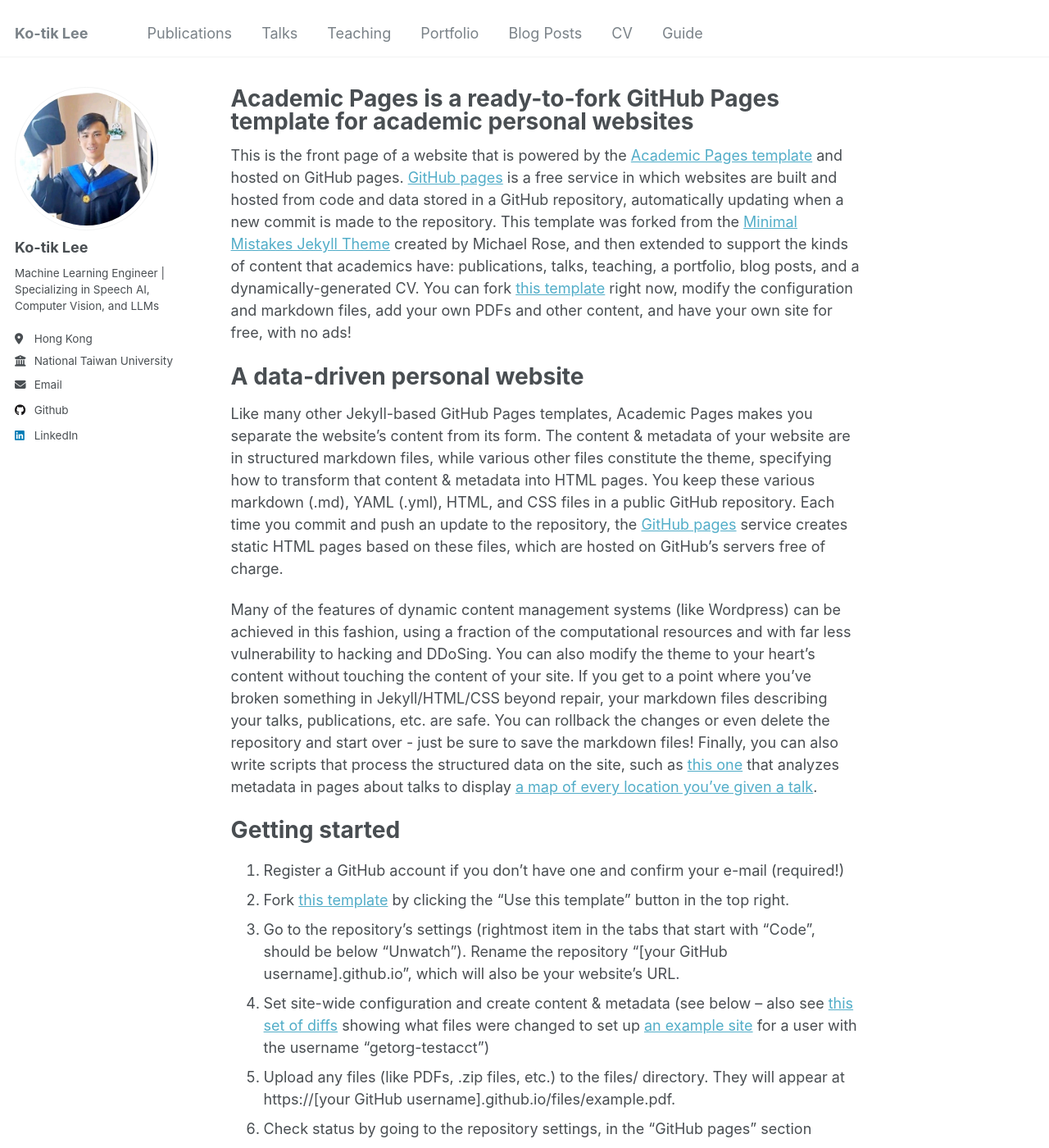
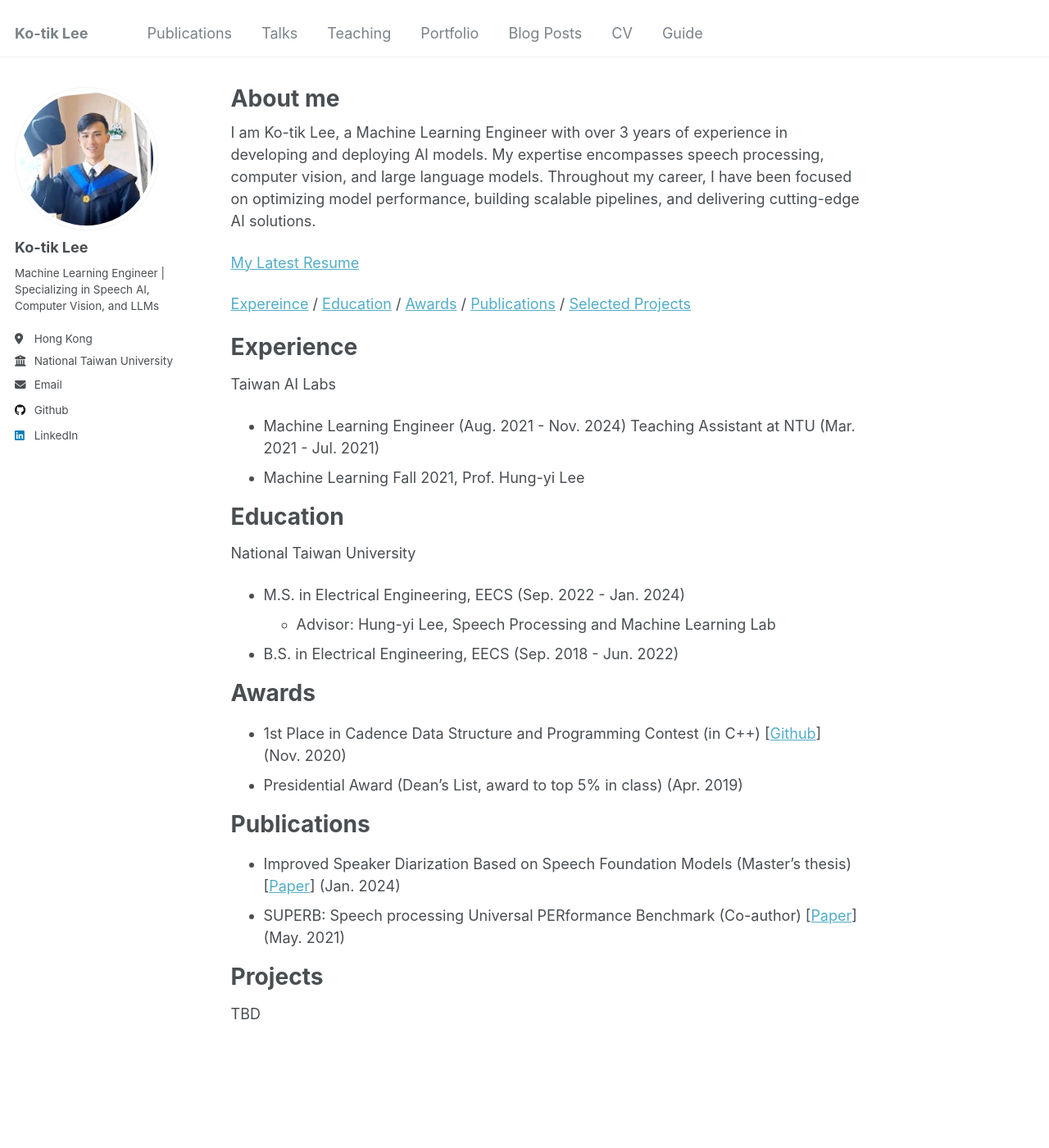
Before and after one commit to godiclee/godiclee.github.io, a Jekyll site: the page built from _pages/about.md, in a window 1280 px wide and 1400 px high. Shown: the whole window at 82% size. Built offline with Jekyll 4.4.1, drawn with Linux system fonts in a browser that asks for light colours; some of the changed text lies outside the part shown.

Commit message:
draft: about me

```diff
--- a/_pages/about.md
+++ b/_pages/about.md
@@ -1,49 +1,42 @@
 ---
 permalink: /
-title: "Academic Pages is a ready-to-fork GitHub Pages template for academic personal websites"
+title: "About me"
 author_profile: true
 redirect_from:
   - /about/
   - /about.html
 ---
 
-This is the front page of a website that is powered by the [Academic Pages template](https://github.com/academicpages/academicpages.github.io) and hosted on GitHub pages. [GitHub pages](https://pages.github.com) is a free service in which websites are built and hosted from code and data stored in a GitHub repository, automatically updating when a new commit is made to the repository. This template was forked from the [Minimal Mistakes Jekyll Theme](https://mmistakes.github.io/minimal-mistakes/) created by Michael Rose, and then extended to support the kinds of content that academics have: publications, talks, teaching, a portfolio, blog posts, and a dynamically-generated CV. You can fork [this template](https://github.com/academicpages/academicpages.github.io) right now, modify the configuration and markdown files, add your own PDFs and other content, and have your own site for free, with no ads!
+I am Ko-tik Lee, a Machine Learning Engineer with over 3 years of experience in developing and deploying AI models. My expertise encompasses speech processing, computer vision, and large language models. Throughout my career, I have been focused on optimizing model performance, building scalable pipelines, and delivering cutting-edge AI solutions.
 
-A data-driven personal website
+[My Latest Resume](/files/cv.pdf)
+
+[Expereince](#experience) / [Education](#education) / [Awards](#awards) / [Publications](#publications) / [Selected Projects](#projects)
+
+Experience
 ======
-Like many other Jekyll-based GitHub Pages templates, Academic Pages makes you separate the website's content from its form. The content & metadata of your website are in structured markdown files, while various other files constitute the theme, specifying how to transform that content & metadata into HTML pages. You keep these various markdown (.md), YAML (.yml), HTML, and CSS files in a public GitHub repository. Each time you commit and push an update to the repository, the [GitHub pages](https://pages.github.com/) service creates static HTML pages based on these files, which are hosted on GitHub's servers free of charge.
+Taiwan AI Labs
+- Machine Learning Engineer (Aug. 2021 - Nov. 2024)
+Teaching Assistant at NTU (Mar. 2021 - Jul. 2021)
+- Machine Learning Fall 2021, Prof. Hung-yi Lee
 
-Many of the features of dynamic content management systems (like Wordpress) can be achieved in this fashion, using a fraction of the computational resources and with far less vulnerability to hacking and DDoSing. You can also modify the theme to your heart's content without touching the content of your site. If you get to a point where you've broken something in Jekyll/HTML/CSS beyond repair, your markdown files describing your talks, publications, etc. are safe. You can rollback the changes or even delete the repository and start over - just be sure to save the markdown files! Finally, you can also write scripts that process the structured data on the site, such as [this one](https://github.com/academicpages/academicpages.github.io/blob/master/talkmap.ipynb) that analyzes metadata in pages about talks to display [a map of every location you've given a talk](https://academicpages.github.io/talkmap.html).
+Education
+======
+National Taiwan University
+- M.S. in Electrical Engineering, EECS (Sep. 2022 - Jan. 2024)
+  + Advisor: Hung-yi Lee, Speech Processing and Machine Learning Lab
+- B.S. in Electrical Engineering, EECS (Sep. 2018 - Jun. 2022)
 
-Getting started
+Awards
 ======
-1. Register a GitHub account if you don't have one and confirm your e-mail (required!)
-1. Fork [this template](https://github.com/academicpages/academicpages.github.io) by clicking the "Use this template" button in the top right.
-1. Go to the repository's settings (rightmost item in the tabs that start with "Code", should be below "Unwatch"). Rename the repository "[your GitHub username].github.io", which will also be your website's URL.
-1. Set site-wide configuration and create content & metadata (see below -- also see [this set of diffs](http://archive.is/3TPas) showing what files were changed to set up [an example site](https://getorg-testacct.github.io) for a user with the username "getorg-testacct")
-1. Upload any files (like PDFs, .zip files, etc.) to the files/ directory. They will appear at https://[your GitHub username].github.io/files/example.pdf.
-1. Check status by going to the repository settings, in the "GitHub pages" section
+- 1st Place in Cadence Data Structure and Programming Contest (in C++) [[Github](https://github.com/godiclee/Dsnp-Fraig)] (Nov. 2020)
+- Presidential Award (Dean’s List, award to top 5% in class) (Apr. 2019)
 
-Site-wide configuration
-------
-The main configuration file for the site is in the base directory in [_config.yml](https://github.com/academicpages/academicpages.github.io/blob/master/_config.yml), which defines the content in the sidebars and other site-wide features. You will need to replace the default variables with ones about yourself and your site's github repository. The configuration file for the top menu is in [_data/navigation.yml](https://github.com/academicpages/academicpages.github.io/blob/master/_data/navigation.yml). For example, if you don't have a portfolio or blog posts, you can remove those items from that navigation.yml file to remove them from the header.
+Publications
+======
+- Improved Speaker Diarization Based on Speech Foundation Models (Master’s thesis) [[Paper](https://godiclee.github.io/files/thesis.pdf)] (Jan. 2024)
+- SUPERB: Speech processing Universal PERformance Benchmark (Co-author) [[Paper](https://arxiv.org/abs/2105.01051)] (May. 2021)
 
-Create content & metadata
-------
-For site content, there is one markdown file for each type of content, which are stored in directories like _publications, _talks, _posts, _teaching, or _pages. For example, each talk is a markdown file in the [_talks directory](https://github.com/academicpages/academicpages.github.io/tree/master/_talks). At the top of each markdown file is structured data in YAML about the talk, which the theme will parse to do lots of cool stuff. The same structured data about a talk is used to generate the list of talks on the [Talks page](https://academicpages.github.io/talks), each [individual page](https://academicpages.github.io/talks/2012-03-01-talk-1) for specific talks, the talks section for the [CV page](https://academicpages.github.io/cv), and the [map of places you've given a talk](https://academicpages.github.io/talkmap.html) (if you run this [python file](https://github.com/academicpages/academicpages.github.io/blob/master/talkmap.py) or [Jupyter notebook](https://github.com/academicpages/academicpages.github.io/blob/master/talkmap.ipynb), which creates the HTML for the map based on the contents of the _talks directory).
-
-**Markdown generator**
-
-The repository includes [a set of Jupyter notebooks](https://github.com/academicpages/academicpages.github.io/tree/master/markdown_generator
-) that converts a CSV containing structured data about talks or presentations into individual markdown files that will be properly formatted for the Academic Pages template. The sample CSVs in that directory are the ones I used to create my own personal website at stuartgeiger.com. My usual workflow is that I keep a spreadsheet of my publications and talks, then run the code in these notebooks to generate the markdown files, then commit and push them to the GitHub repository.
-
-How to edit your site's GitHub repository
-------
-Many people use a git client to create files on their local computer and then push them to GitHub's servers. If you are not familiar with git, you can directly edit these configuration and markdown files directly in the github.com interface. Navigate to a file (like [this one](https://github.com/academicpages/academicpages.github.io/blob/master/_talks/2012-03-01-talk-1.md) and click the pencil icon in the top right of the content preview (to the right of the "Raw | Blame | History" buttons). You can delete a file by clicking the trashcan icon to the right of the pencil icon. You can also create new files or upload files by navigating to a directory and clicking the "Create new file" or "Upload files" buttons.
-
-Example: editing a markdown file for a talk
-![Editing a markdown file for a talk](/images/editing-talk.png)
-
-For more info
-------
-More info about configuring Academic Pages can be found in [the guide](https://academicpages.github.io/markdown/), the [growing wiki](https://github.com/academicpages/academicpages.github.io/wiki), and you can always [ask a question on GitHub](https://github.com/academicpages/academicpages.github.io/discussions). The [guides for the Minimal Mistakes theme](https://mmistakes.github.io/minimal-mistakes/docs/configuration/) (which this theme was forked from) might also be helpful.
+Projects
+======
+TBD
```
